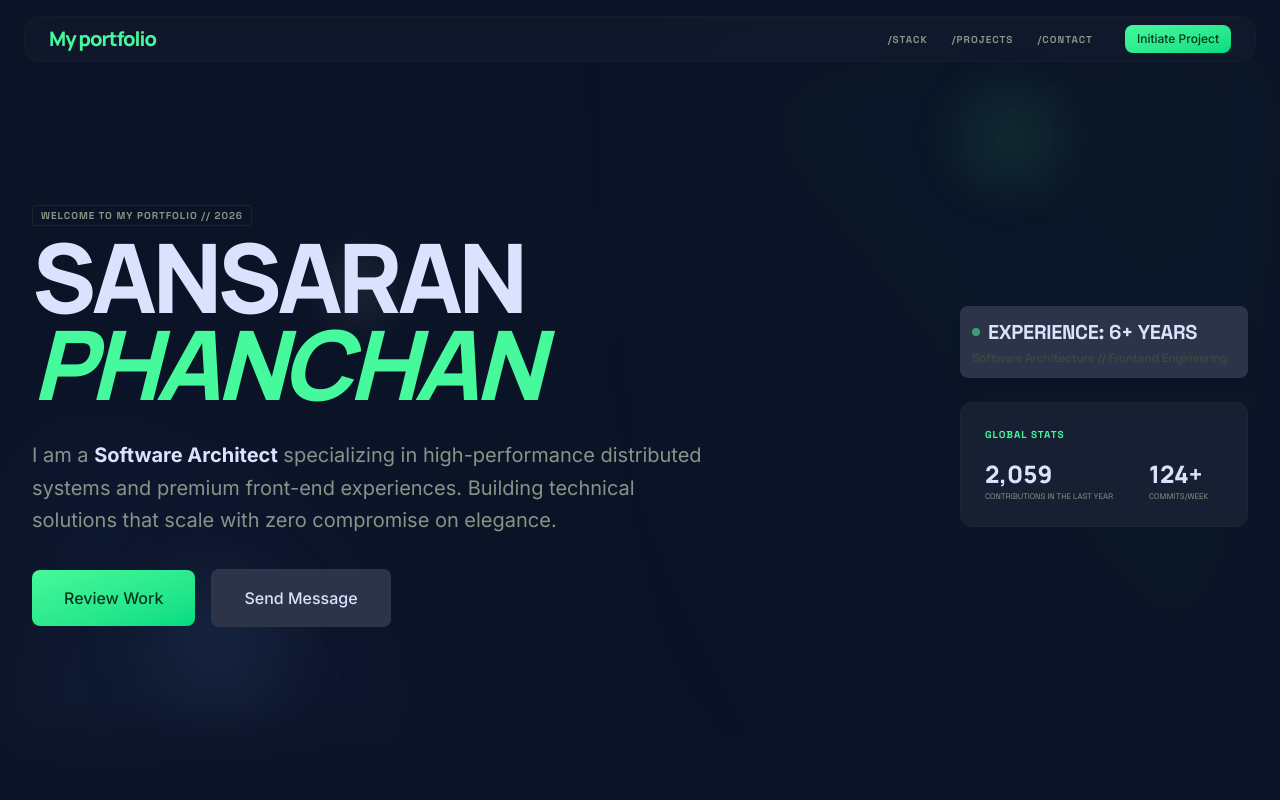
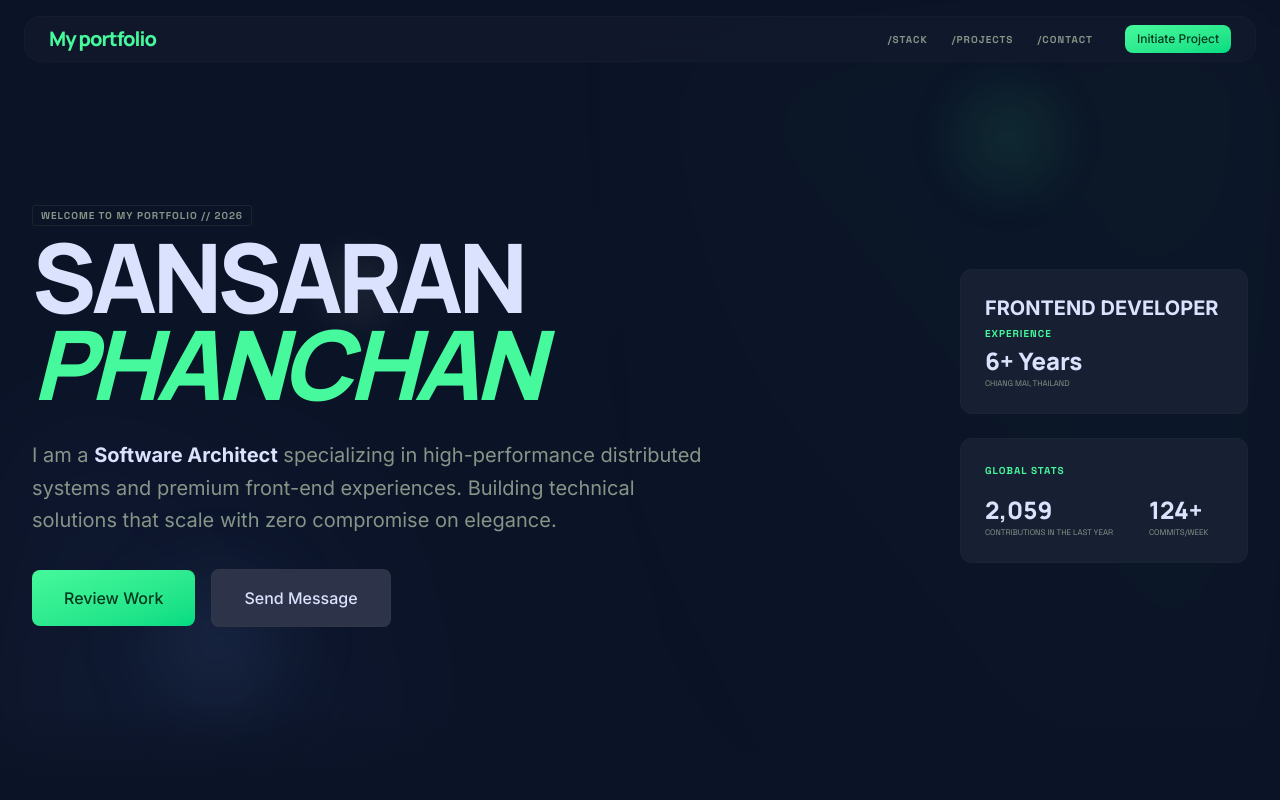
Before and after one commit to sansaran1234/MyPortfolio, a Next.js app: page / in a window 1280 px wide. Shown: the top 800 px of the page. Built offline with nearby package versions, Linux system fonts and the light colour scheme.

Commit message:
feat: add reusable StatsPanel component and integrate into Hero section with Link navigation updates

```diff
--- a/src/components/home/Hero.tsx
+++ b/src/components/home/Hero.tsx
@@ -7,8 +7,20 @@ import { StatusTerminal } from "../ui/StatusTerminal";
 import { Badge } from "../ui/Badge";
 import { AmbientGlow } from "../ui/AmbientGlow";
 import { AmbientDetail } from "../ui/AmbientDetail";
+import { StatsPanel } from "../ui/StatsPanel";
 
 export const Hero = () => {
+    const stats = [
+        {
+            value: "2,059",
+            label: "contributions in the last year",
+        },
+        {
+            value: "124+",
+            label: "Commits/Week",
+        },
+    ];
+
     return (
         <section className="relative w-full min-h-screen flex flex-col justify-center px-8 pt-32 pb-24 overflow-hidden">
             <AmbientGlow
@@ -84,32 +96,31 @@ export const Hero = () => {
                 </div>
 
                 <div className="lg:col-span-4 flex flex-col gap-6 lg:items-end">
-                    <motion.div variants={heroSoftReveal.item} className="w-full lg:w-72">
+                    {/* <motion.div variants={heroSoftReveal.item} className="w-full lg:w-72">
                         <StatusTerminal
                             status="online"
                             label="Experience: 6+ Years"
                             metadata="Software Architecture // Frontend Engineering"
                             className="w-full"
                         />
-                    </motion.div>
-
+                    </motion.div> */}
                     <motion.div
                         className="w-full lg:w-72 p-6 bg-surface-container rounded-xl border border-outline-variant/10"
                         variants={heroSoftReveal.item}
                     >
-                        <div className="flex flex-col gap-4">
-                            <h3 className="font-technical text-[10px] uppercase font-black text-primary tracking-widest">Global Stats</h3>
+                        <div className="flex flex-col gap-1">
+                            <span className="font-bold text-foreground text-xl uppercase">Frontend Developer</span>
+                            <h3 className="font-technical text-[10px] uppercase font-black text-primary tracking-widest">Experience</h3>
                             <div className="grid grid-cols-[2fr_1fr] gap-4">
                                 <div className="flex flex-col">
-                                    <span className="font-display text-2xl font-black">2,059</span>
-                                    <span className="font-technical text-[8px] uppercase text-outline">contributions in the last year</span>
-                                </div>
-                                <div className="flex flex-col">
-                                    <span className="font-display text-2xl font-black">124+</span>
-                                    <span className="font-technical text-[8px] uppercase text-outline">Commits/Week</span>
+                                    <span className="font-display text-2xl font-black">6+ Years</span>
+                                    <span className="font-technical text-[8px] uppercase text-outline">Chiang mai, Thailand</span>
                                 </div>
                             </div>
                         </div>
+                    </motion.div>
+                    <motion.div className="w-full lg:w-72" variants={heroSoftReveal.item}>
+                        <StatsPanel title="Global Stats" items={stats} />
                     </motion.div>
                 </div>
             </motion.div>
--- a/src/components/layout/Navbar.tsx
+++ b/src/components/layout/Navbar.tsx
@@ -46,9 +46,9 @@ export const Navbar = () => {
             className="hidden md:flex items-center gap-6 font-technical text-[10px] uppercase font-bold tracking-widest text-outline"
             variants={navbarSoftReveal.item}
           >
-            <a href="#stack" onClick={(event) => handleSectionNavigate(event, "stack")} className="hover:text-primary transition-colors">/Stack</a>
-            <a href="#projects" onClick={(event) => handleSectionNavigate(event, "projects")} className="hover:text-primary transition-colors">/Projects</a>
-            <a href="#contact" onClick={(event) => handleSectionNavigate(event, "contact")} className="hover:text-primary transition-colors">/Contact</a>
+            <Link href="#stack" onClick={(event) => handleSectionNavigate(event, "stack")} className="hover:text-primary transition-colors">/Stack</Link>
+            <Link href="#projects" onClick={(event) => handleSectionNavigate(event, "projects")} className="hover:text-primary transition-colors">/Projects</Link>
+            <Link href="#contact" onClick={(event) => handleSectionNavigate(event, "contact")} className="hover:text-primary transition-colors">/Contact</Link>
           </motion.div>
 
           <motion.div variants={navbarSoftReveal.item}>
--- /dev/null
+++ b/src/components/ui/StatsPanel.tsx
@@ -0,0 +1,30 @@
+import { cn } from "@/lib/utils";
+
+interface StatsPanelItem {
+  value: string;
+  label: string;
+}
+
+interface StatsPanelProps {
+  title: string;
+  items: StatsPanelItem[];
+  className?: string;
+}
+
+export const StatsPanel = ({ title, items, className }: StatsPanelProps) => {
+  return (
+    <div className={cn("w-full rounded-xl border border-outline-variant/10 bg-surface-container p-6", className)}>
+      <div className="flex flex-col gap-4">
+        <h3 className="font-technical text-[10px] uppercase font-black text-primary tracking-widest">{title}</h3>
+        <div className={cn("grid gap-4", items.length === 2 ? "grid-cols-[2fr_1fr]" : "grid-cols-1")}>
+          {items.map((item) => (
+            <div key={item.label} className="flex flex-col">
+              <span className="font-display text-2xl font-black">{item.value}</span>
+              <span className="font-technical text-[8px] uppercase text-outline">{item.label}</span>
+            </div>
+          ))}
+        </div>
+      </div>
+    </div>
+  );
+};
```
